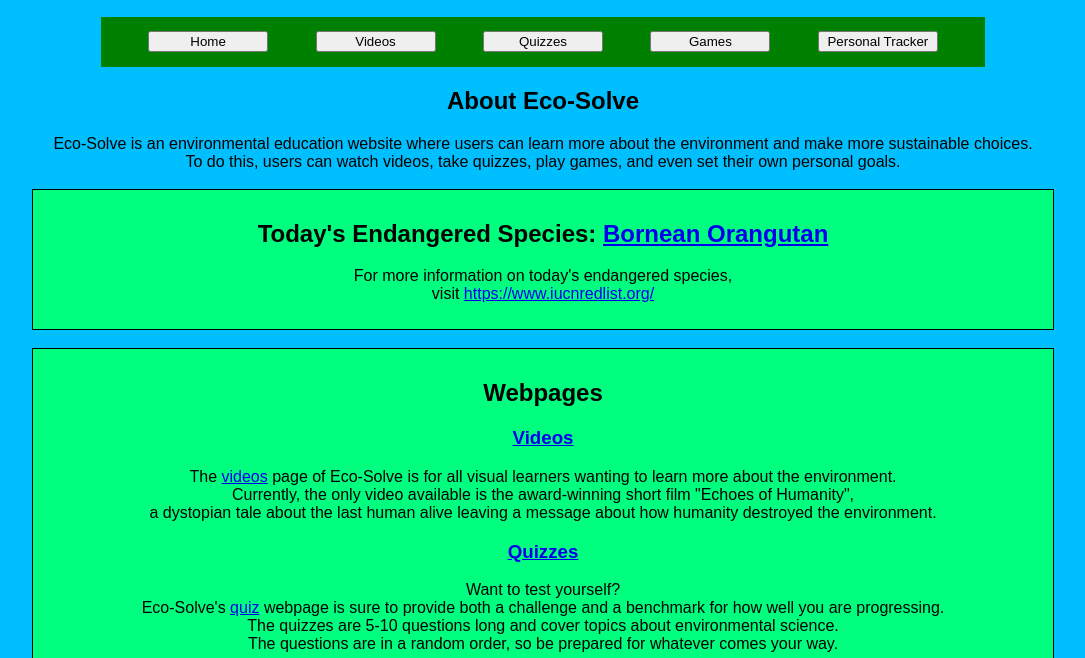
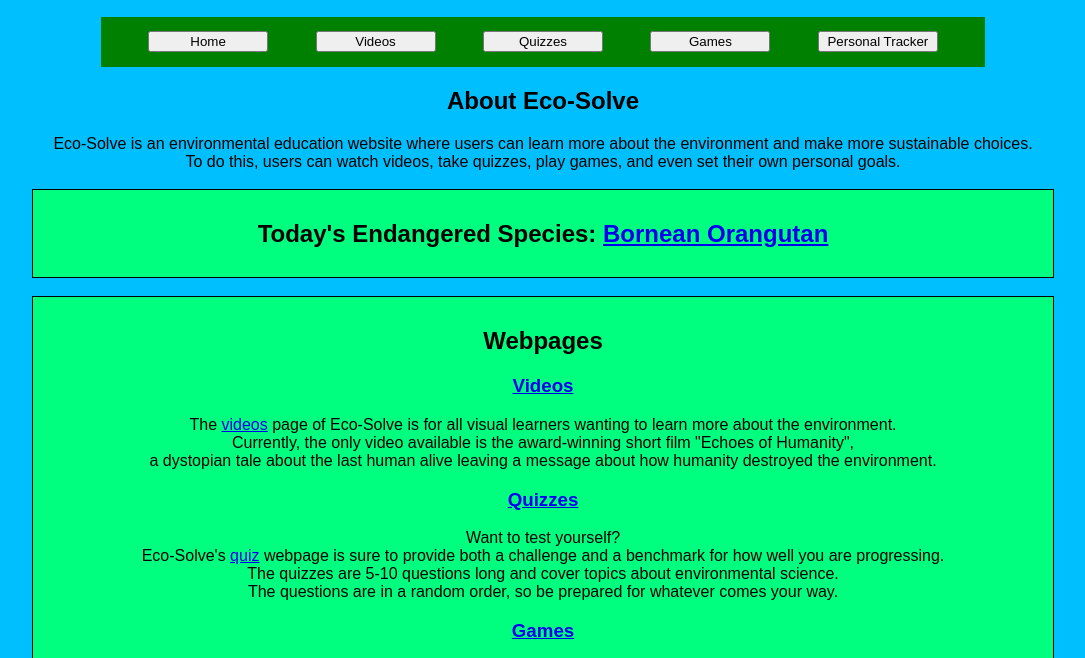
Before and after one commit to Trishutrion/eco-solve, a plain HTML site: page index.html in a window 1280 px wide. Shown: the part 111-769 px from the top of the page, without its empty margins (97-1182 px from the left). Drawn offline with Linux system fonts and the light colour scheme.

Commit message:
Update index.html

```diff
--- a/index.html
+++ b/index.html
@@ -24,9 +24,6 @@
             <div id="box">
                 <script src="species.js"></script>
                 <h2><div id="species-name">Today's Endangered Species: <script>displaySpecies()</script></div></h2>
-                <p>For more information on today's endangered species, <br>
-                    visit <a href="https://www.iucnredlist.org/"; target="_blank">https://www.iucnredlist.org/</a>
-                </p>
             </div>
             <br>
             <div id="box">
```
